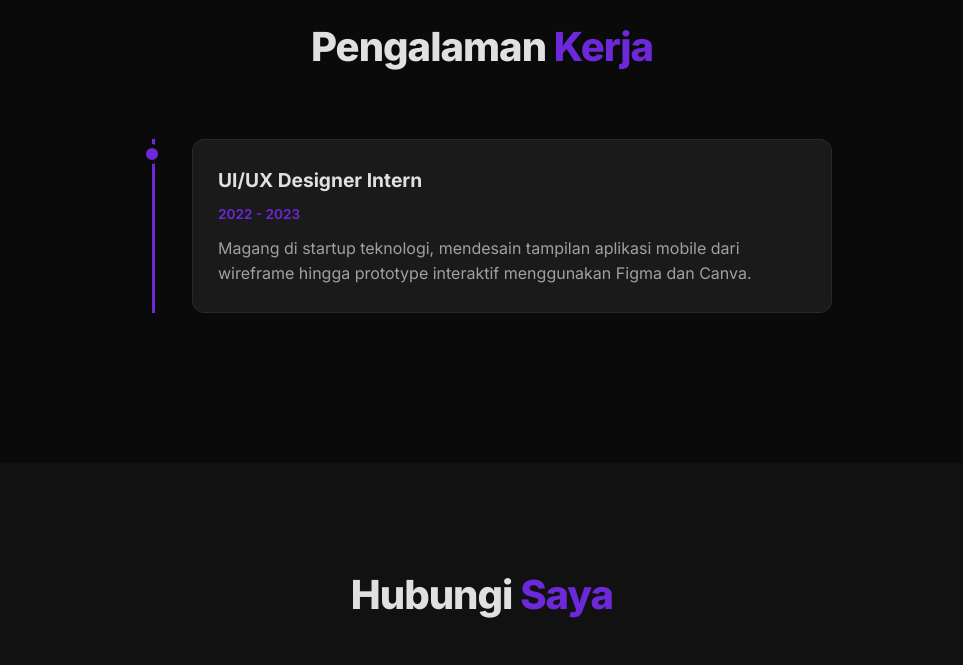
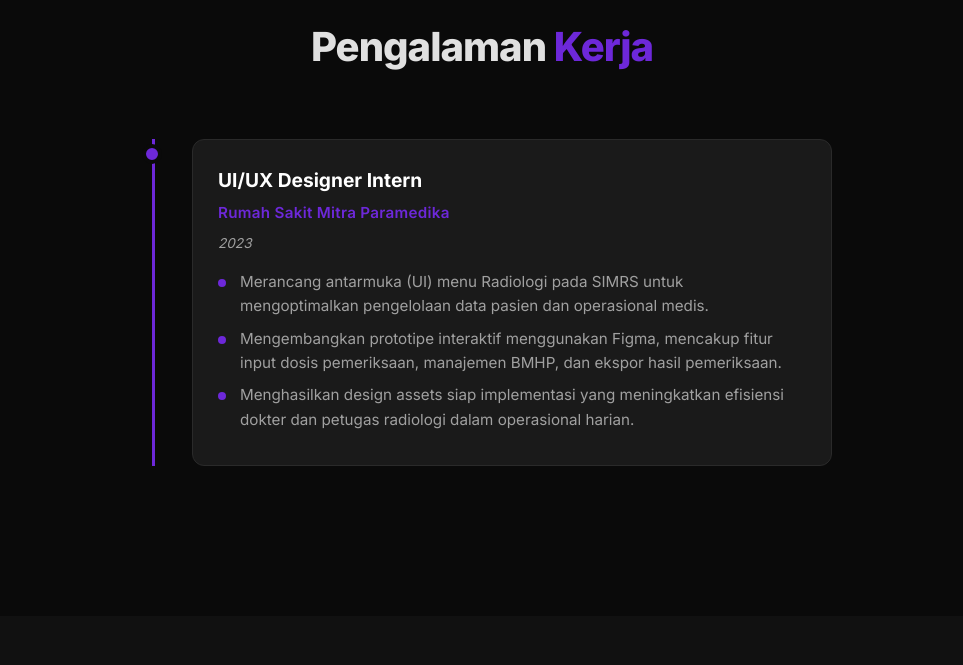
Before and after one commit to andydaffa08/Portofolio-Andy-Daffa-Ramadhoni, a plain HTML site: page index.html in a window 1280 px wide. Shown: the part 3540-4205 px from the top of the page, without its empty margins (158-1121 px from the left). Drawn offline with nearby package versions, Linux system fonts and the light colour scheme.

```diff
--- a/css/style.css
+++ b/css/style.css
@@ -435,16 +435,54 @@
 .timeline-content h3 {
   font-size: 1.2rem;
   margin-bottom: 5px;
+  color: #fff;
 }
+
+/* Nama Perusahaan */
+.timeline-company {
+  display: block;
+  font-size: 0.95rem;
+  font-weight: 600;
+  color: var(--accent);        /* ungu sesuai tema */
+  margin-bottom: 5px;
+  letter-spacing: 0.3px;
+}
+
 .timeline-date {
   display: inline-block;
   font-size: 0.85rem;
-  color: var(--accent);
-  font-weight: 600;
-  margin-bottom: 10px;
+  color: var(--text-muted);
+  font-weight: 500;
+  margin-bottom: 15px;
+  font-style: italic;
 }
-.timeline-content p {
+
+/* Deskripsi bullet poin */
+.timeline-desc {
+  list-style: none;           /* hilangkan bullet bawaan */
+  padding-left: 0;
+  margin: 0;
+}
+
+.timeline-desc li {
+  position: relative;
+  padding-left: 22px;
   color: var(--text-muted);
+  font-size: 0.95rem;
+  line-height: 1.6;
+  margin-bottom: 8px;
+}
+
+/* Buat bullet custom dengan aksen ungu */
+.timeline-desc li::before {
+  content: '';
+  position: absolute;
+  left: 0;
+  top: 0.6em;
+  width: 8px;
+  height: 8px;
+  background: var(--accent);
+  border-radius: 50%;
 }
 
 /* ========== CONTACT ========== */
--- a/index.html
+++ b/index.html
@@ -319,14 +319,19 @@
     <div class="container" data-aos="fade-up">
       <h2 class="section-title">Pengalaman <span>Kerja</span></h2>
       <div class="timeline">
-        <div class="timeline-item" data-aos="fade-left">
-          <div class="timeline-dot"></div>
-          <div class="timeline-content">
-            <h3>UI/UX Designer Intern</h3>
-            <span class="timeline-date">2022 - 2023</span>
-            <p>Magang di startup teknologi, mendesain tampilan aplikasi mobile dari wireframe hingga prototype interaktif menggunakan Figma dan Canva.</p>
-          </div>
+       <div class="timeline-item" data-aos="fade-left">
+        <div class="timeline-dot"></div>
+        <div class="timeline-content">
+          <h3>UI/UX Designer Intern</h3>
+          <span class="timeline-company">Rumah Sakit Mitra Paramedika</span>
+          <span class="timeline-date">2023</span>
+          <ul class="timeline-desc">
+            <li>Merancang antarmuka (UI) menu Radiologi pada SIMRS untuk mengoptimalkan pengelolaan data pasien dan operasional medis. </li>
+            <li>Mengembangkan prototipe interaktif menggunakan Figma, mencakup fitur input dosis pemeriksaan, manajemen BMHP, dan ekspor hasil pemeriksaan. </li>
+            <li>Menghasilkan design assets siap implementasi yang meningkatkan efisiensi dokter dan petugas radiologi dalam operasional harian.</li>
+          </ul>
         </div>
+      </div>
       </div>
     </div>
   </section>
```
